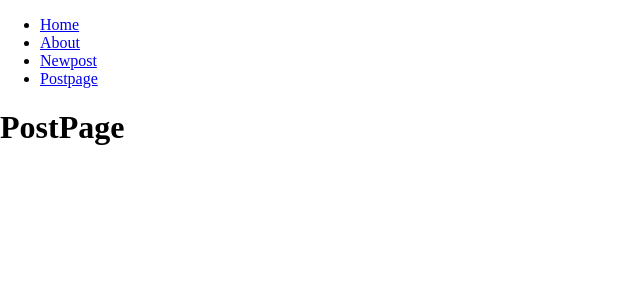
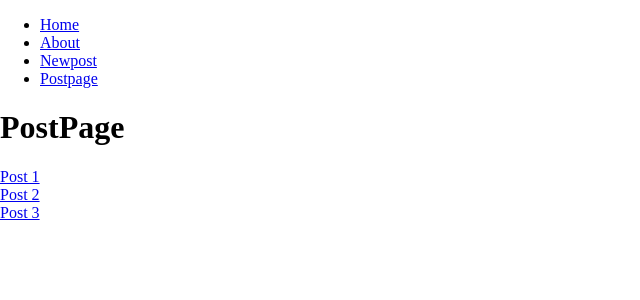
Before and after one commit to Menaka-J/React-Tutorial, a React (Vite) app in the folder social-media/: page /postpage in a window 1280 px wide. Shown: the top 300 px of the page, without its empty margins (0-640 px from the left). Built offline with nearby package versions, Linux system fonts and the light colour scheme.

Commit message:
doing social-media2

```diff
--- a/social-media/src/App.jsx
+++ b/social-media/src/App.jsx
@@ -11,6 +11,7 @@ import Missing from './Missing'
 import Footer from './Footer'
 import Home from './Home'
 import { Link, Route, Routes } from 'react-router-dom'
+import Post from './Post'
 
 function App() {
 
@@ -31,7 +32,8 @@ function App() {
           <Route path='/' element={<Home />} />
           <Route path='/about' element={<About />} />
           <Route path='/newpost' element={<NewPost />} />
-          <Route path='/postpage' element={<PostPage/>} />
+          <Route path='/postpage' element={<PostPage />} />
+          <Route path='/postpage/:id' element={<Post />} />
         </Routes>
 
         {/* <Header></Header>
--- /dev/null
+++ b/social-media/src/Post.jsx
@@ -0,0 +1,13 @@
+import React from 'react'
+import { useParams } from 'react-router-dom'
+
+function Post() {
+    const { id } = useParams();
+    return (
+        <>
+            <h3>Post {id} in Socialmedia</h3>
+        </>
+    )
+}
+
+export default Post
--- a/social-media/src/PostPage.jsx
+++ b/social-media/src/PostPage.jsx
@@ -1,9 +1,13 @@
 import React from 'react'
+import { Link } from 'react-router-dom'
 
 function PostPage() {
     return (
         <>
-        <h1>PostPage</h1>
+            <h1>PostPage</h1>
+            <Link to='/postpage/1'>Post 1</Link><br />
+            <Link to='/postpage/2'>Post 2</Link><br />
+            <Link to='/postpage/3'>Post 3</Link><br />
         </>
     )
 }
```
